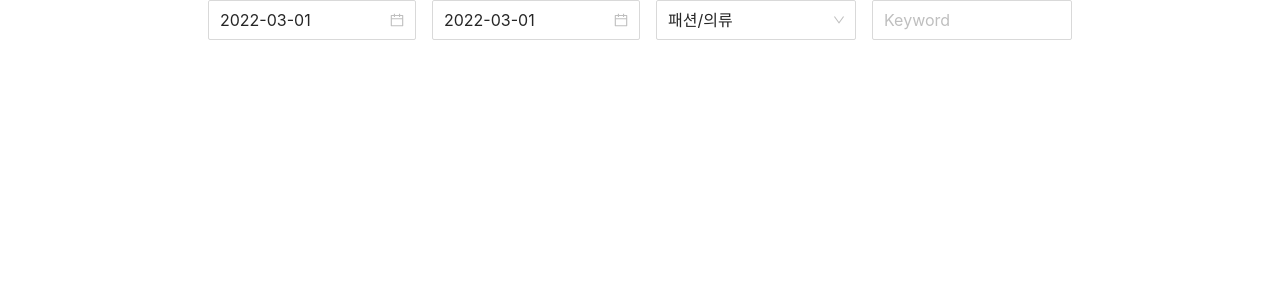
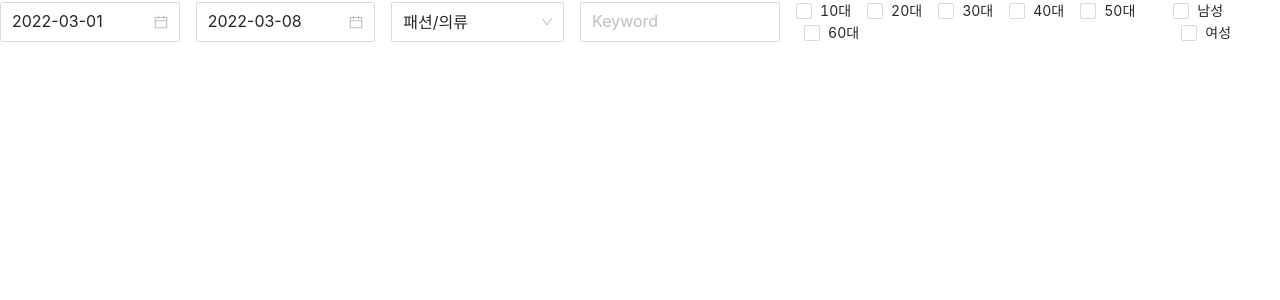
Before and after one commit to romantech/shopping-insight, a React (Create React App) app: page / in a window 1280 px wide. Shown: the top 300 px of the page. Built offline with nearby package versions, Linux system fonts and the light colour scheme.

Commit message:
:triangular_flag_on_post: Add: 체크박스 컴포넌트 추가 / 프록시 설정

```diff
--- a/package.json
+++ b/package.json
@@ -2,6 +2,7 @@
   "name": "shopping-insight-graph",
   "version": "0.1.0",
   "private": true,
+  "proxy": "https://openapi.naver.com",
   "dependencies": {
     "@redux-devtools/extension": "^3.2.2",
     "@types/node": "^16.11.26",
--- a/src/components/FormOptions.tsx
+++ b/src/components/FormOptions.tsx
@@ -4,19 +4,20 @@ import moment from 'moment';
 import { FlexCenterRow } from '../styles/commonStyles';
 import TextInput from './TextInput';
 import SelectForm from './SelectForm';
-import { categoryKeys } from '../constants';
+import { ageList, categoryList, genderList } from '../constants';
 import SingleDatePicker from './SingleDatePicker';
+import GroupCheckbox from './GroupCheckbox';
 
 export default function FormOptions(): JSX.Element {
   const [params, setParams] = useState<RequestParams>({
-    startDate: moment().subtract(7, 'days').format('YYYY-MM'),
-    endDate: moment().format('YYYY-MM'),
+    startDate: moment().subtract(7, 'days').format('YYYY-MM-DD'),
+    endDate: moment().format('YYYY-MM-DD'),
     timeUnit: 'date',
     category: '50000008',
     keyword: '',
   });
 
-  const valueHandler = (key: keyof RequestParams, value: string | string[]) => {
+  const valueHandler: HandlerCallback = (key, value) => {
     setParams(prev => ({
       ...prev,
       [key]: value,
@@ -41,7 +42,7 @@ export default function FormOptions(): JSX.Element {
       />
       <SelectForm
         value={params.category}
-        options={categoryKeys}
+        options={categoryList}
         callback={valueHandler}
         paramKey="category"
       />
@@ -49,6 +50,16 @@ export default function FormOptions(): JSX.Element {
         value={params.keyword}
         callback={valueHandler}
         paramKey="keyword"
+      />
+      <GroupCheckbox
+        options={ageList}
+        callback={valueHandler}
+        paramKey="ages"
+      />
+      <GroupCheckbox
+        options={genderList}
+        callback={valueHandler}
+        paramKey="gender"
       />
     </StyledWrapper>
   );
--- /dev/null
+++ b/src/components/GroupCheckbox.tsx
@@ -0,0 +1,30 @@
+import React from 'react';
+import { Checkbox } from 'antd';
+import { CheckboxValueType } from 'antd/lib/checkbox/Group';
+import { AgeList } from '../constants';
+
+interface GroupCheckboxProps {
+  options: AgeList;
+  callback: HandlerCallback;
+  paramKey: keyof RequestParams;
+}
+
+export default function GroupCheckbox({
+  options,
+  callback,
+  paramKey,
+}: GroupCheckboxProps): JSX.Element {
+  const onChangeHandler = (checkedValues: Array<CheckboxValueType>) => {
+    callback(paramKey, checkedValues);
+  };
+
+  return (
+    <Checkbox.Group onChange={onChangeHandler}>
+      {options.map(({ key, label }) => (
+        <Checkbox key={key} value={key}>
+          {label}
+        </Checkbox>
+      ))}
+    </Checkbox.Group>
+  );
+}
--- a/src/components/SelectForm.tsx
+++ b/src/components/SelectForm.tsx
@@ -1,5 +1,6 @@
 import React from 'react';
 import { Select } from 'antd';
+import { CategoryList } from '../constants';
 
 const { Option } = Select;
 
@@ -7,7 +8,7 @@ interface SelectFormProps {
   value: string;
   callback: HandlerCallback;
   paramKey: keyof RequestParams;
-  options: Record<string, string>[];
+  options: CategoryList;
   size?: 'large' | 'middle' | 'small';
 }
 
@@ -28,9 +29,9 @@ export default function SelectForm({
       placeholder="Category"
       optionFilterProp="children"
     >
-      {options.map(({ name, key }) => (
+      {options.map(({ label, key }) => (
         <Option key={key} value={key}>
-          {name}
+          {label}
         </Option>
       ))}
     </Select>
--- a/src/components/SingleDatePicker.tsx
+++ b/src/components/SingleDatePicker.tsx
@@ -24,8 +24,6 @@ export default function SingleDatePicker({
 }: SingleDatePickerProps): JSX.Element {
   const [status, setStatus] = useState<'' | 'warning' | 'error'>('');
 
-  const dateFormat = type === 'date' ? 'YYYY-MM-DD' : 'YYYY-MM';
-
   const onChangeHandler = (date: moment.Moment) => {
     const isValid =
       date?.isAfter(startDate || '2017-08') &&
@@ -37,8 +35,7 @@ export default function SingleDatePicker({
           '2017년 8월부터 오늘까지만 조회할 수 있습니다. 다시 선택해주세요',
       });
     }
-    console.log(isValid);
-    callback(paramKey, isValid ? date.format(dateFormat) : '');
+    callback(paramKey, isValid ? date.format('YYYY-MM-DD') : '');
     setStatus(isValid || !date ? '' : 'error');
   };
 
--- a/src/components/TextInput.tsx
+++ b/src/components/TextInput.tsx
@@ -1,4 +1,4 @@
-import React from 'react';
+import React, { useState } from 'react';
 import { Input } from 'antd';
 
 interface TextInputProps {
@@ -12,14 +12,23 @@ export default function TextInput({
   callback,
   paramKey,
 }: TextInputProps): JSX.Element {
+  const [status, setStatus] = useState<'' | 'warning' | 'error'>('');
+
+  const onChangeHandler = ({ target }: React.ChangeEvent<HTMLInputElement>) => {
+    const isValid = target.value.length > 2;
+    setStatus(isValid ? '' : 'error');
+    callback(paramKey, target.value);
+  };
+
   return (
     <Input
       placeholder="Keyword"
       size="large"
       value={value}
-      maxLength={10}
-      style={{ width: 200 }}
-      onChange={({ target }) => callback(paramKey, target.value)}
+      maxLength={20}
+      status={status}
+      style={{ maxWidth: 200 }}
+      onChange={onChangeHandler}
     />
   );
 }
--- a/src/constants/index.ts
+++ b/src/constants/index.ts
@@ -1,51 +1,92 @@
-// eslint-disable-next-line import/prefer-default-export
-export const categoryKeys = [
+export type AgeList = typeof ageList;
+export type CategoryList = typeof categoryList;
+export type GenderList = typeof genderList;
+
+export const categoryList = [
   {
     key: '50000008',
-    name: '패션/의류',
+    label: '패션/의류',
   },
   {
     key: '50000000',
-    name: '생활/건강',
+    label: '생활/건강',
   },
   {
     key: '50000005',
-    name: '출산/육아',
+    label: '출산/육아',
   },
   {
     key: '50000003',
-    name: '디지털/가전',
+    label: '디지털/가전',
   },
   {
     key: '50000004',
-    name: '가구/인테리어',
+    label: '가구/인테리어',
   },
   {
     key: '50000001',
-    name: '패션/잡화',
+    label: '패션/잡화',
   },
   {
     key: '50000007',
-    name: '스포츠/레저',
+    label: '스포츠/레저',
   },
   {
     key: '50000002',
-    name: '화장품/미용',
+    label: '화장품/미용',
   },
   {
     key: '50000006',
-    name: '식품',
+    label: '식품',
   },
   {
     key: '50005542',
-    name: '도서',
+    label: '도서',
   },
   {
     key: '50000009',
-    name: '여가/생활편의',
+    label: '여가/생활편의',
   },
   {
     key: '50000010',
-    name: '면세점',
+    label: '면세점',
   },
 ];
+
+export const ageList = [
+  {
+    key: '10',
+    label: '10대',
+  },
+  {
+    key: '20',
+    label: '20대',
+  },
+  {
+    key: '30',
+    label: '30대',
+  },
+  {
+    key: '40',
+    label: '40대',
+  },
+  {
+    key: '50',
+    label: '50대',
+  },
+  {
+    key: '60',
+    label: '60대',
+  },
+];
+
+export const genderList = [
+  {
+    key: 'm',
+    label: '남성',
+  },
+  {
+    key: 'f',
+    label: '여성',
+  },
+];
--- a/src/types/shoppingInsight.d.ts
+++ b/src/types/shoppingInsight.d.ts
@@ -1,4 +1,8 @@
-type HandlerCallback = (type: keyof RequestParams, value: string) => void;
+type ValueType = string | number | boolean;
+type HandlerCallback = (
+  type: keyof RequestParams,
+  value: ValueType | Array<ValueType>,
+) => void;
 type TimeUnit = 'date' | 'week' | 'month';
 type Device = 'pc' | 'mo';
 type Gender = 'm' | 'f';
```
Also changed, not shown: 1 other file (tests, documents, lock files or other folders).
